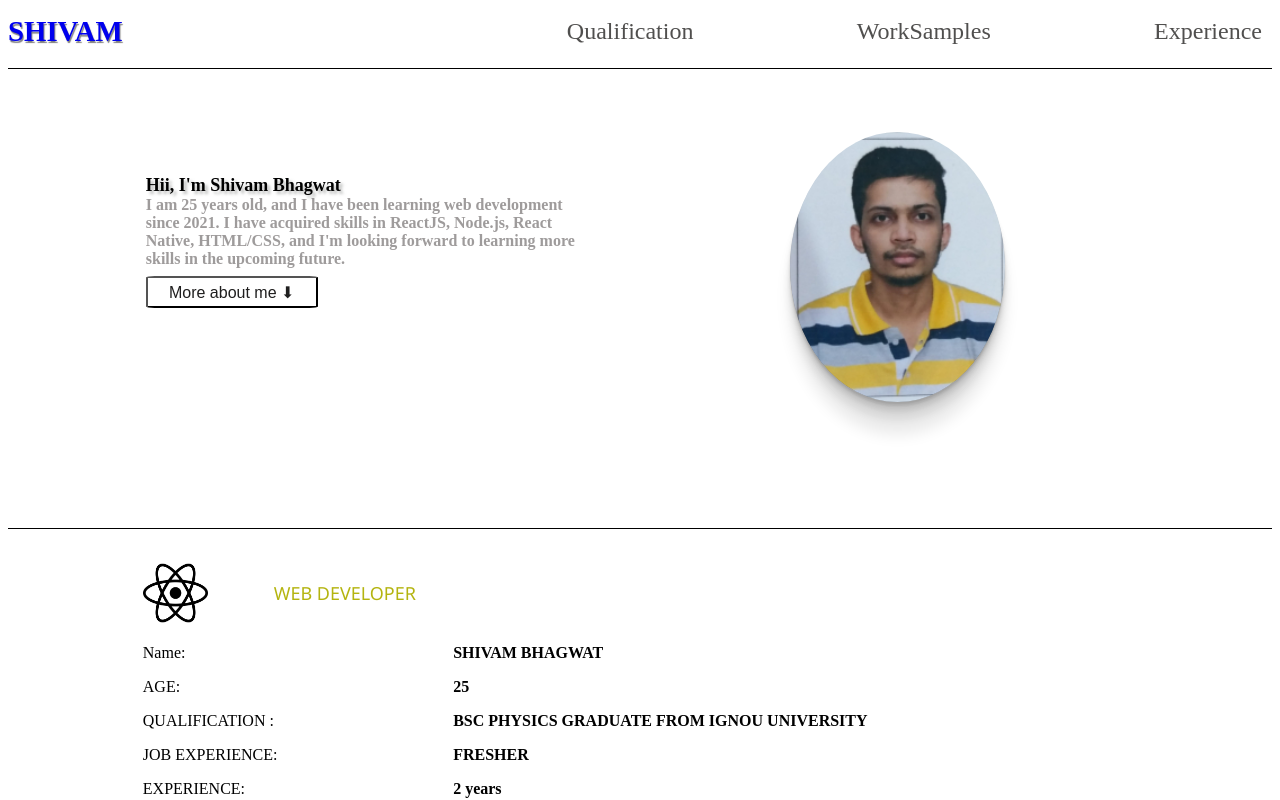
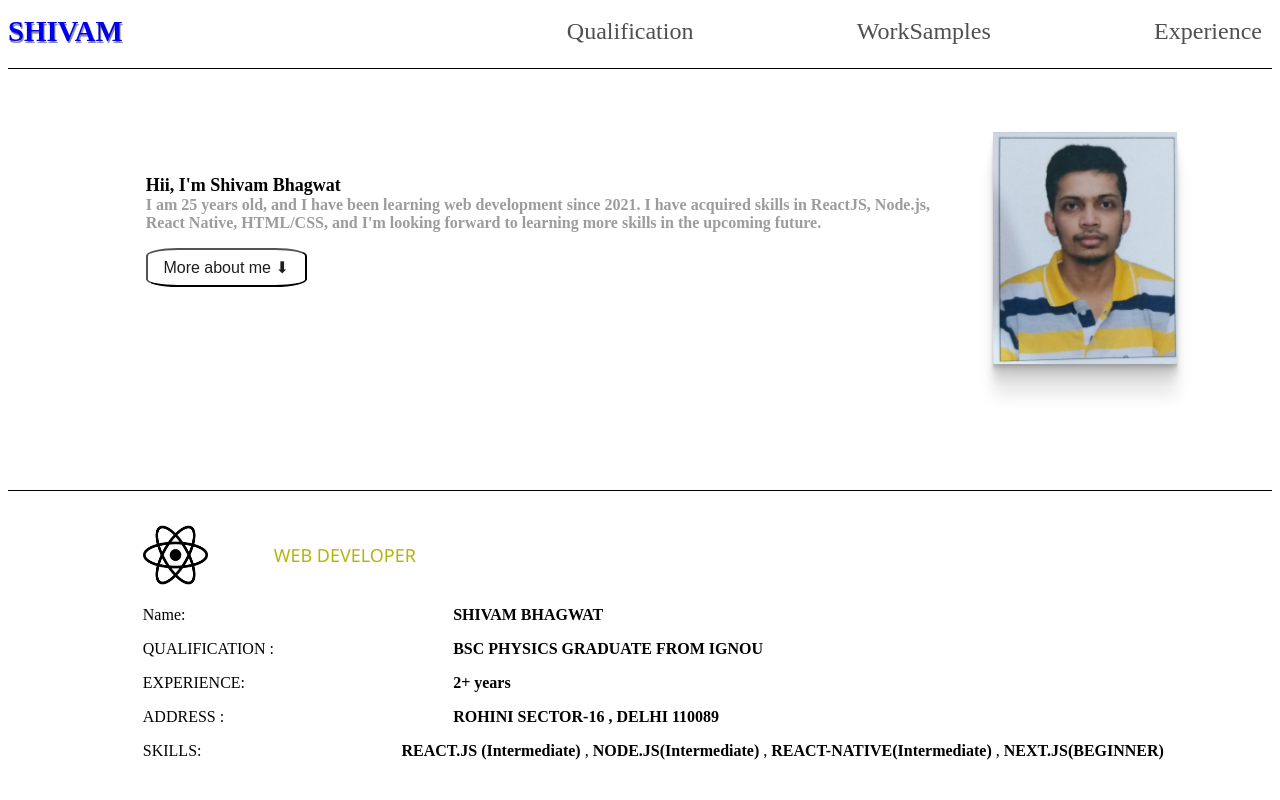
Before and after one commit to Shivam06-form/Portfolio, a Next.js app: page / in a window 1280 px wide. Shown: the top 800 px of the page. Built offline with nearby package versions, Linux system fonts and the light colour scheme.

Commit message:
New Update

```diff
--- a/components/Detials/Detials.js
+++ b/components/Detials/Detials.js
@@ -24,22 +24,19 @@ const Detials = ({ MoveToRef }) => {
           <div> Name: </div>
           <b> SHIVAM BHAGWAT</b>
         </ul>
-        <ul className="detials">
+        {/* <ul className="detials">
           <div> AGE: </div> <b> 25</b>
-        </ul>
+        </ul> */}
         <ul className="detials">
           <div> QUALIFICATION :</div>
-          <b> BSC PHYSICS GRADUATE FROM IGNOU UNIVERSITY</b>
+          <b> BSC PHYSICS GRADUATE FROM IGNOU</b>
         </ul>
-        <ul className="detials">
+        {/* <ul className="detials">
           <div>JOB EXPERIENCE:</div> <b> FRESHER</b>
-        </ul>
+        </ul> */}
         <ul className="detials">
           <div> EXPERIENCE:</div>
-          <b> 2 years</b>
-        </ul>
-        <ul className="detials">
-          <div> CTC : </div> <b> 19,000 Rs- Or Higher </b>
+          <b> 2+ years</b>
         </ul>
         <ul className="detials">
           <div> ADDRESS : </div>
--- a/components/FirstPage.css
+++ b/components/FirstPage.css
@@ -7,10 +7,11 @@
   margin-top: 4%;
   color: goldenrod;
   font-family: "Times New Roman", Times, serif;
+  /* background-color: #F1ECCE */
 }
 
 .summary {
-  width: 40%;
+  width: 100%;
   font-size: medium;
   padding: 4%;
   color: #504c4c8e;
@@ -22,15 +23,22 @@
 
 .summary h1 {
   color: #000;
-  text-shadow: #898b898a 3px 3px 3px;
+  /* text-shadow: #898b898a 3px 3px 3px; */
+}
+
+
+.summary h2 {
+  color: #000;
+  margin: 0;
+  font-size: x-large;
 }
 
 .summary button {
-  width: 40%;
+  width: 20%;
   margin-top: 2%;
   background-color: transparent;
   color: rgb(31, 30, 30);
-  border-radius: 5%;
+  border-radius: 20%;
   padding: 1%;
   font-size: medium;
   cursor: pointer;
@@ -44,11 +52,44 @@
 }
 
 .image {
-  border-radius: 100%;
+  border-radius: 1px;
   width: 20%;
-  height: 20%;
+  height: 14.5rem;
   background-color: aqua;
 }
+
+.skills-cover {
+  /* background-color: azure; */
+  height: 100%;
+  display: flex;
+  width: 100%;
+  justify-content: space-between;
+}
+
+.skills {
+  display: block;
+  width: 75%;
+
+}
+
+.skills h2 {
+  margin: auto;
+  text-align: center;
+}
+
+.skills div {
+  display: flex;
+  width: 100%;
+  flex-wrap: wrap;
+  justify-content: space-between;
+  height: 10rem;
+}
+
+.skills button {
+  background-color: #8FB8DE;
+  padding: auto;
+}
+
 
 @media (max-width: 768px) {
   .first {
```
Also changed, not shown: app/Experience/page.js (+6 -6 lines), app/Qualification/page.js (+8 -8 lines), app/WorkSamples/page.js (+4 -4 lines).
